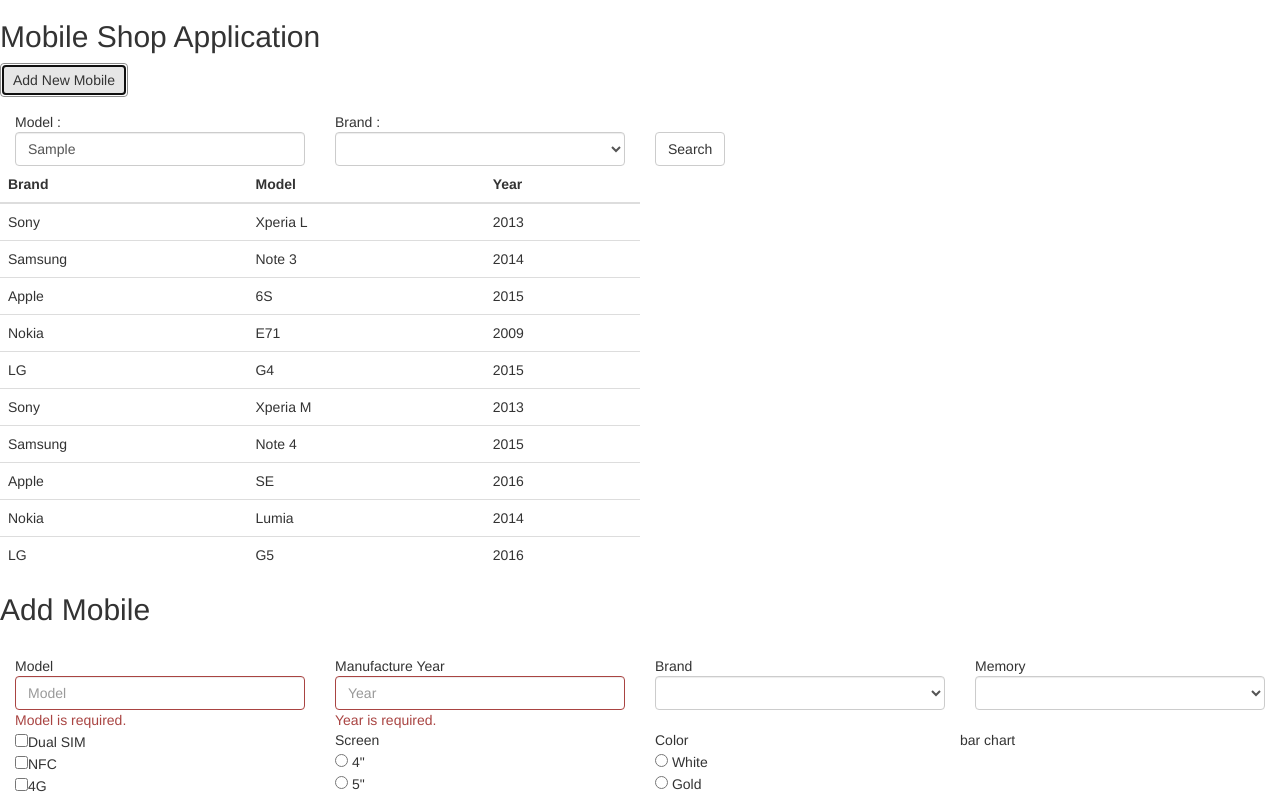
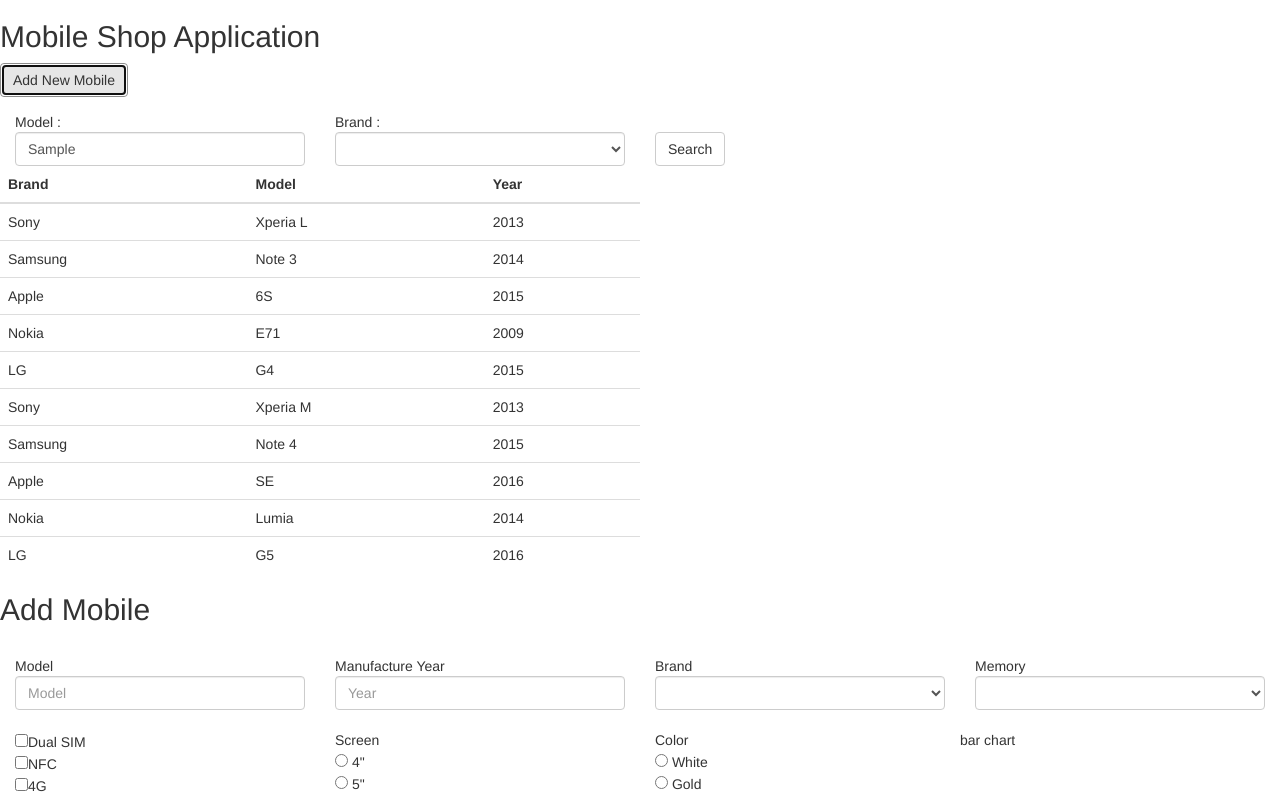
Before and after one commit to axmxh/mobile-shop-app, a plain HTML site: page index.html in a window 1280 px wide. Both pictures are taken after typing "Sample" into the empty fields and a click on the button "Add New Mobile". Shown: the top 795 px of the page. Drawn offline with nearby package versions, Linux system fonts and the light colour scheme; files that its build step writes are made by us from their sources.

Commit message:
fix issues

```diff
--- a/index.html
+++ b/index.html
@@ -62,13 +62,13 @@
 			<div class="form-group" id="addScreen" ng-model="addScreen" ng-show="addScreenStatus">
 				<h2>Add Mobile</h2><br>
 				<form id="formID" ng-submit="save()" name="userForm">
-					<div class="col-sm-3"  ng-class="{ 'has-error' : !checkModel() && !userForm.name.$pristine }">
+					<div class="col-sm-3"  ng-class="{ 'has-error' : !checkModel() && !userForm.model.$pristine }">
 						Model  <input type="text"  name="model" class="form-control" placeholder="Model" ng-model="addModel" >
-						<p style="display: inline;" ng-show="!checkModel()" class="help-block">Model is required.</p><br>
+						<p style="display: inline;" ng-show="!checkModel() && !userForm.model.$pristine" class="help-block">Model is required.</p><br>
 					</div>
-					<div class="col-sm-3" ng-class="{ 'has-error' : !checkYear() && !userForm.name.$pristine }">
-						Manufacture Year  <input type="number" min="2009" max="2016" class="form-control" placeholder="Year" ng-model="addYear" required pattern="\d{4}">
-						<p style="display: inline;" ng-show="!checkYear()" class="help-block">Year is required.</p><br>
+					<div class="col-sm-3" ng-class="{ 'has-error' : !checkYear() && !userForm.year.$pristine }">
+						Manufacture Year  <input type="number" name="year" min="2009" max="2016" class="form-control" placeholder="Year" ng-model="addYear" required pattern="\d{4}">
+						<p style="display: inline;" ng-show="!checkYear() && !userForm.year.$pristine" class="help-block">Year is required.</p><br>
 					</div>
 					<div class="col-sm-3">
 						Brand <select class="form-control" ng-model="addBrand">
```
